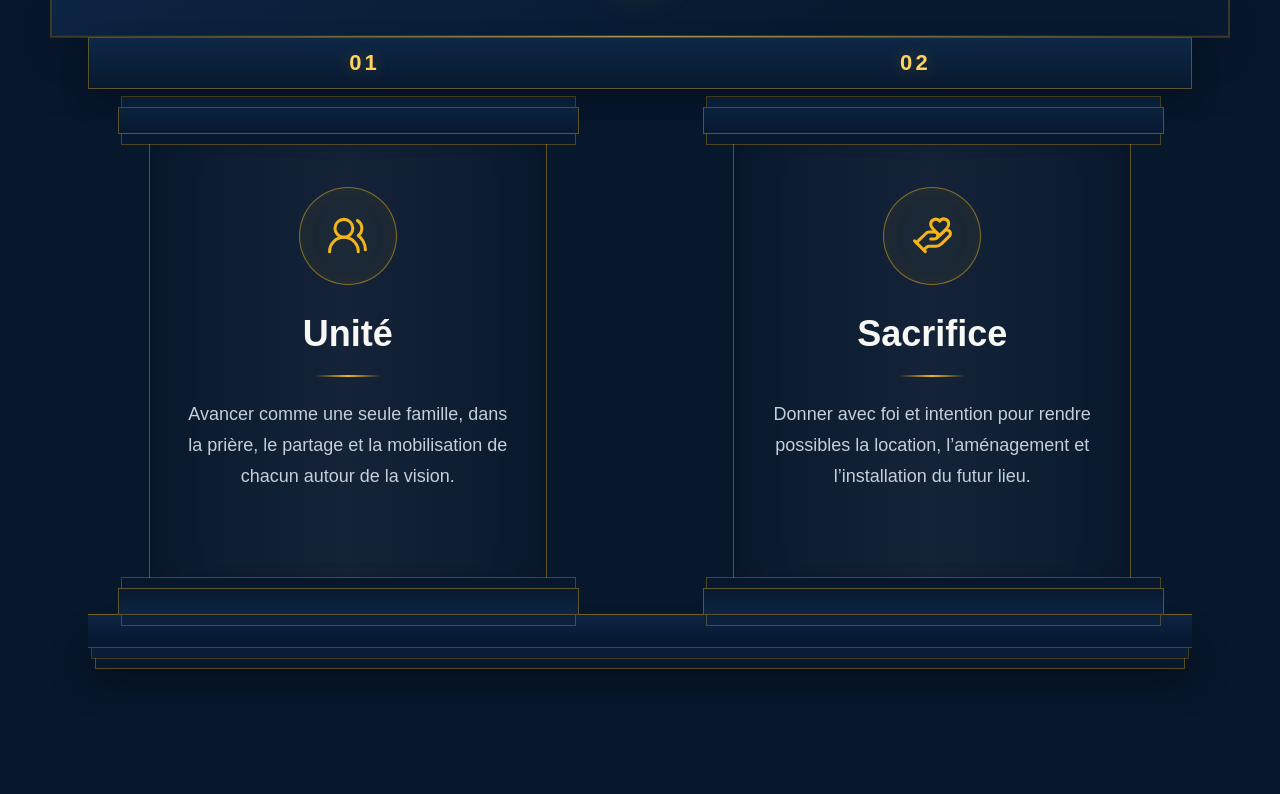
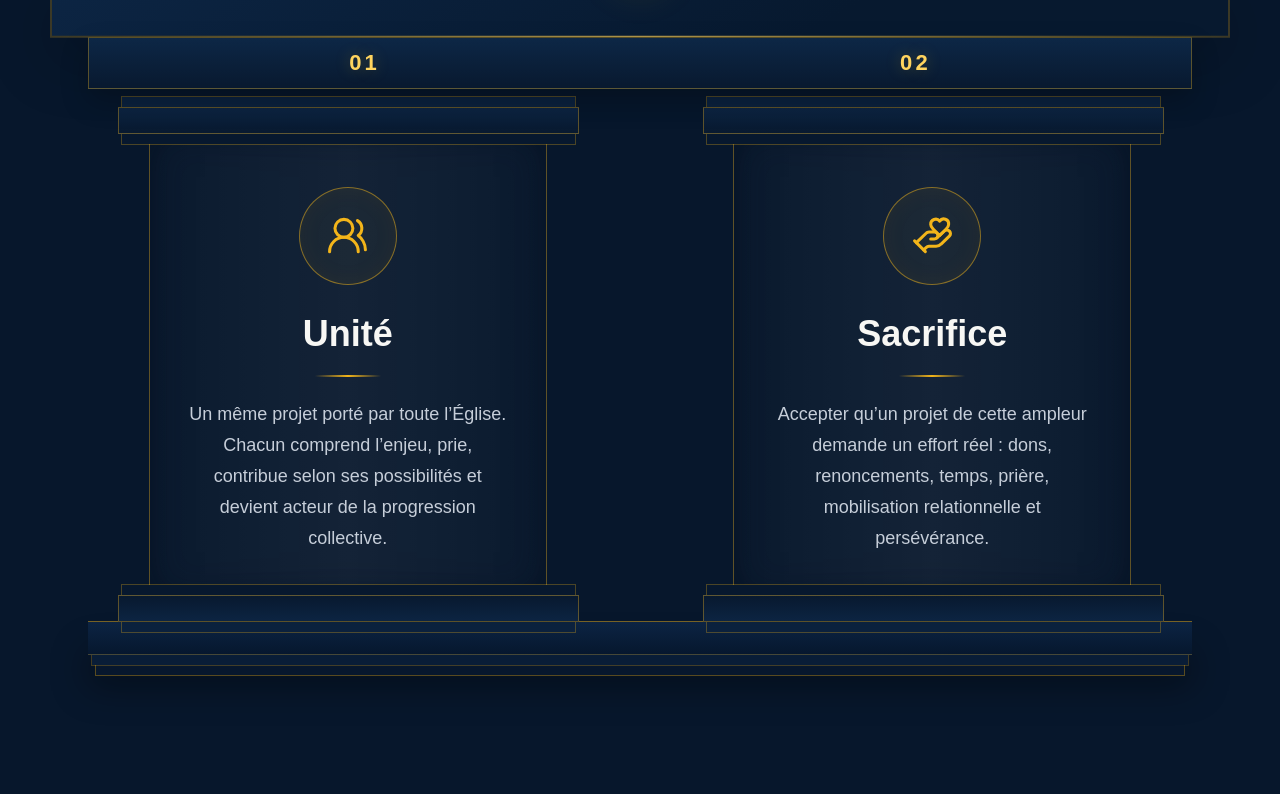
Before and after one commit to jeromelabonneicc-creator/Fontainebleau-royal, a Next.js app: page / in a window 1280 px wide. Shown: the part 3026-3820 px from the top of the page. Built offline with nearby package versions, Linux system fonts and the light colour scheme; no server answers.

Commit message:
Restore pillar copy and emphasize prayer

```diff
--- a/app/globals.css
+++ b/app/globals.css
@@ -316,7 +316,7 @@ radial-gradient(circle at 50% 50%,rgba(243,181,26,.08),transparent 35%),
 .prophecy-card svg{width:32px;height:32px;color:var(--gold);stroke-width:1.5}
 .prophecy-card p{margin:auto 0 7px;color:var(--gold);font-size:12px;font-weight:800;letter-spacing:.13em;text-transform:uppercase}
 .prophecy-card h3{margin:0;font-size:19px}
-.challenge-grid{display:grid;grid-template-columns:repeat(2,1fr);gap:18px;margin-top:110px}
+.challenge-grid{display:grid;grid-template-columns:1fr;gap:24px;margin-top:110px}
 .challenge-card{padding:42px;border:1px solid rgba(243,181,26,.25);border-radius:22px;background:#071a34}
 .challenge-card .eyebrow{margin-top:30px}
 .challenge-card h3{margin:14px 0 16px;font-size:clamp(28px,3vw,42px);line-height:1.1}
@@ -324,9 +324,14 @@ radial-gradient(circle at 50% 50%,rgba(243,181,26,.08),transparent 35%),
 .challenge-card ul{display:grid;gap:12px;margin:30px 0 0;padding:0;list-style:none}
 .challenge-card li{display:flex;align-items:center;gap:12px;padding-top:12px;border-top:1px solid var(--line);color:#e3e7ed}
 .challenge-card li svg{width:18px;height:18px;flex:0 0 auto;color:var(--gold)}
+.major-challenge-card{padding:54px;background:linear-gradient(135deg,#0b2548,#07172f 70%);border-color:rgba(243,181,26,.5);box-shadow:0 30px 80px rgba(0,0,0,.2)}
+.major-challenge-card h3{max-width:820px;font-size:clamp(38px,5vw,66px)}
+.major-challenge-card>p:not(.eyebrow){max-width:950px;font-size:19px}
+.major-challenge-card ul{grid-template-columns:repeat(2,1fr);gap:0 34px}
 .spiritual-card{background:linear-gradient(145deg,#0b2548,#06172f)}
 .spiritual-card strong{display:block;margin-top:34px;padding-top:20px;border-top:1px solid rgba(243,181,26,.32);color:var(--gold-2);font-size:18px;line-height:1.5}
 .prayer-block{display:grid;grid-template-columns:.7fr 1fr;gap:65px;margin-top:20px;padding:50px;border:1px solid rgba(243,181,26,.3);border-radius:22px;background:linear-gradient(145deg,rgba(243,181,26,.07),rgba(255,255,255,.02))}
+.prayer-title{margin:14px 0 0;font-size:clamp(46px,5.8vw,76px);line-height:.95}
 .prayer-heading blockquote{margin:34px 0 0}
 .prayer-copy{margin:26px 0 0;color:#c9d2de;font-size:17px;line-height:1.7}
 .prayer-heading blockquote p{margin:0;font-size:24px;line-height:1.45;font-weight:700}
@@ -388,8 +393,8 @@ radial-gradient(circle at 50% 50%,rgba(243,181,26,.08),transparent 35%),
   .temple-column-card .gold-icon{width:100px;height:100px}
   .royal-pillars h3{margin-top:24px;font-size:33px}
   .royal-pillars p{font-size:16px;line-height:1.68}
-  .mission-grid,.challenge-grid{display:flex;gap:12px;overflow-x:auto;padding:2px 2px 16px;scroll-snap-type:x mandatory;scrollbar-width:none;overscroll-behavior-inline:contain}
-  .mission-grid::-webkit-scrollbar,.challenge-grid::-webkit-scrollbar{display:none}
+  .mission-grid{display:flex;gap:12px;overflow-x:auto;padding:2px 2px 16px;scroll-snap-type:x mandatory;scrollbar-width:none;overscroll-behavior-inline:contain}
+  .mission-grid::-webkit-scrollbar{display:none}
   .mission-grid{margin-top:38px;border:0}
   .project-card{min-width:80vw;min-height:250px;padding:30px;border:1px solid var(--line);scroll-snap-align:center}
   .solidarity-block{margin-top:76px;padding:32px 22px;border-radius:22px}
@@ -403,9 +408,14 @@ radial-gradient(circle at 50% 50%,rgba(243,181,26,.08),transparent 35%),
   .prophecy-intro p{font-size:17px}
   .prophecy-grid{display:flex;gap:12px;overflow-x:auto;margin-top:28px;padding:2px 2px 15px;scroll-snap-type:x mandatory;scrollbar-width:none}
   .prophecy-card{min-width:72vw;min-height:205px;scroll-snap-align:center}
-  .challenge-grid{margin-top:72px}
-  .challenge-card{min-width:84vw;padding:30px 25px;scroll-snap-align:center}
+  .challenge-grid{display:grid;margin-top:72px;padding:0;overflow:visible}
+  .challenge-card{min-width:0;padding:30px 25px}
+  .major-challenge-card{padding:34px 25px}
+  .major-challenge-card h3{font-size:38px}
+  .major-challenge-card>p:not(.eyebrow){font-size:17px}
+  .major-challenge-card ul{grid-template-columns:1fr}
   .prayer-block{margin-top:18px;padding:32px 24px}
+  .prayer-title{font-size:46px}
   .prayer-copy{font-size:16px;line-height:1.68}
   .prayer-points{grid-template-columns:1fr}
   .prayer-heading blockquote p{font-size:21px}
--- a/components/Project.tsx
+++ b/components/Project.tsx
@@ -67,7 +67,7 @@ export default function Project() {
               <div className="gold-icon"><UsersRound /></div>
               <h3>Unité</h3>
               <span className="pillar-divider" aria-hidden="true" />
-              <p>Avancer comme une seule famille, dans la prière, le partage et la mobilisation de chacun autour de la vision.</p>
+              <p>Un même projet porté par toute l’Église. Chacun comprend l’enjeu, prie, contribue selon ses possibilités et devient acteur de la progression collective.</p>
             </article>
             <div className="mobile-temple-crown" aria-hidden="true"><Crown /></div>
             <article className="temple-column-card">
@@ -75,7 +75,7 @@ export default function Project() {
               <div className="gold-icon"><HandHeart /></div>
               <h3>Sacrifice</h3>
               <span className="pillar-divider" aria-hidden="true" />
-              <p>Donner avec foi et intention pour rendre possibles la location, l’aménagement et l’installation du futur lieu.</p>
+              <p>Accepter qu’un projet de cette ampleur demande un effort réel : dons, renoncements, temps, prière, mobilisation relationnelle et persévérance.</p>
             </article>
           </div>
           <div className="temple-foundation" aria-hidden="true" />
--- a/components/Story.tsx
+++ b/components/Story.tsx
@@ -32,7 +32,7 @@ export default function Story() {
         </div>
 
         <div className="challenge-grid">
-          <article className="challenge-card">
+          <article className="challenge-card major-challenge-card">
             <div className="gold-icon"><ShieldCheck /></div>
             <p className="eyebrow">Le défi majeur</p>
             <h3>Mobiliser les ressources nécessaires.</h3>
@@ -53,6 +53,7 @@ export default function Story() {
         <div className="prayer-block">
           <div className="prayer-heading">
             <p className="eyebrow">Bâtir dans la prière</p>
+            <h2 className="prayer-title">Prions <span className="gold-text">ensembles.</span></h2>
             <p className="prayer-copy">
               À l’image de Néhémie, nous ne voulons pas seulement bâtir avec nos forces : nous voulons prier, discerner et agir.
               La prière accompagne chaque étape du projet, depuis la recherche du lieu jusqu’à son aménagement et son ouverture.
```
